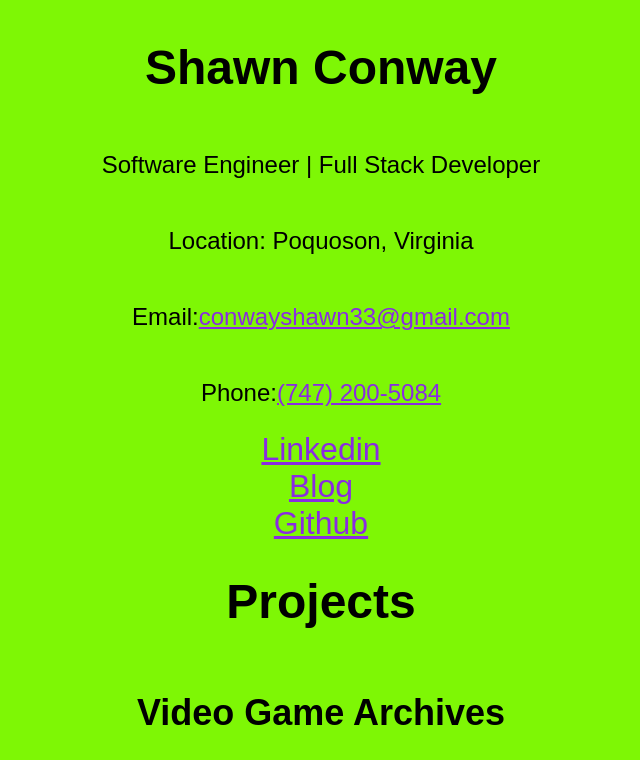
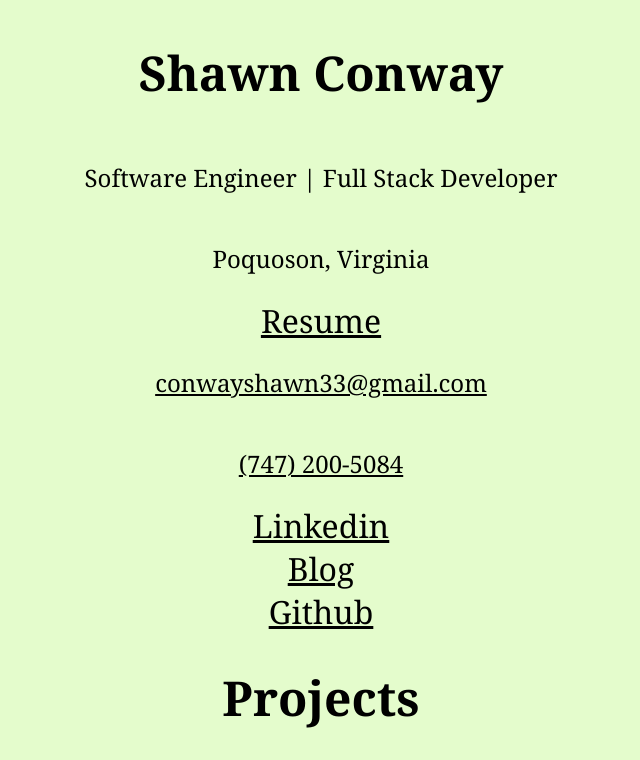
Before and after one commit to shawnway210/tech-portfolio, a plain HTML site: page index.html in a window 1280 px wide. Shown: the top 760 px of the page, without its empty margins (319-959 px from the left). Drawn offline with Linux system fonts and the light colour scheme.

Commit message:
finished it up

```diff
--- a/index.html
+++ b/index.html
@@ -7,9 +7,10 @@
   <body class=".center-container">
     <h1 class="h1">Shawn Conway</h1>
     <p class="p">Software Engineer | Full Stack Developer</p>
-    <p class="p">Location: Poquoson, Virginia</p>
-    <p class="p">Email: <a href="mailto:conwayshawn33@gamil.com" class="a">conwayshawn33@gmail.com</a></p>
-    <p class="p">Phone: <a href="tel:+17472005084" class="a">(747) 200-5084</a></p>
+    <p class="p">Poquoson, Virginia</p>
+    <a href="https://github.com/shawnway210/tech-portfolio/blob/main/resume.png?raw=true" class="link">Resume</a>
+    <p class="p"><a href="mailto:conwayshawn33@gamil.com" class="a">conwayshawn33@gmail.com</a></p>
+    <p class="p"><a href="tel:+17472005084" class="a">(747) 200-5084</a></p>
     <a href="https://www.linkedin.com/in/shawn-conway-offthestem/" class="link">Linkedin</a>
     <a href="https://hashnode.com/@shawnway210" class="link">Blog</a>
     <a href="https://github.com/shawnway210" class="link">Github</a>
@@ -21,5 +22,6 @@
         <a href="https://github.com/shawnway210/ConwayPropertyManagement.git" class="link">  Github  </a>
         <a href="https://www.loom.com/share/a8aaff2bbba747a091d356ba6400ec0b?sid=58c383ee-8210-4ff2-8b1b-3aeb3779bc31" class="link">  Demo  </a>
     <h1 class="h1">Personal Portfolio For Clients</h1>
+        <a href="https://shawnway210.github.io/Sandra-Gibson/" class="link">Sandra Gibson Wooten</a>
 </body>
 </html>
--- a/style.css
+++ b/style.css
@@ -1,14 +1,14 @@
 body {
-    background: rgb(126, 247, 5);
+    background: rgb(228, 252, 204);
     font-size: x-large;
-    font-family:fantasy;
+    font-family:Georgia, 'Times New Roman', Times, serif;
     justify-content:center;
     display:grid;
 
 }
 .link{
     font-size: xx-large;
-    color: blueviolet;
+    color: rgb(0, 0, 0);
     display: flex;
     justify-content: center;
 }
@@ -25,5 +25,5 @@ body {
     justify-content: center;
 }
 .a{
-    color: blueviolet;
+    color: rgb(0, 0, 0);
 }
```
